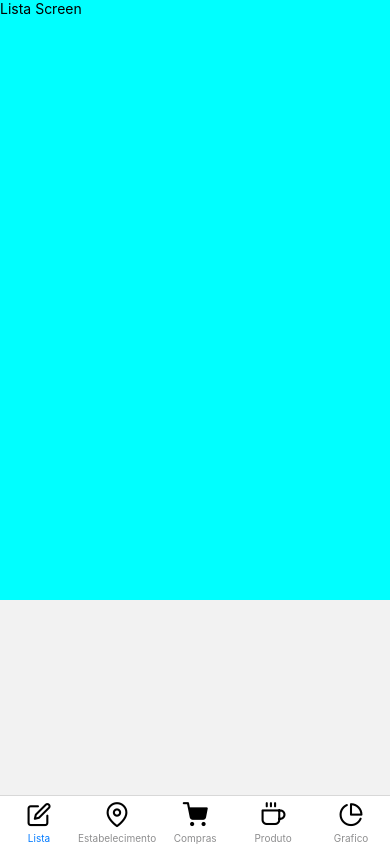
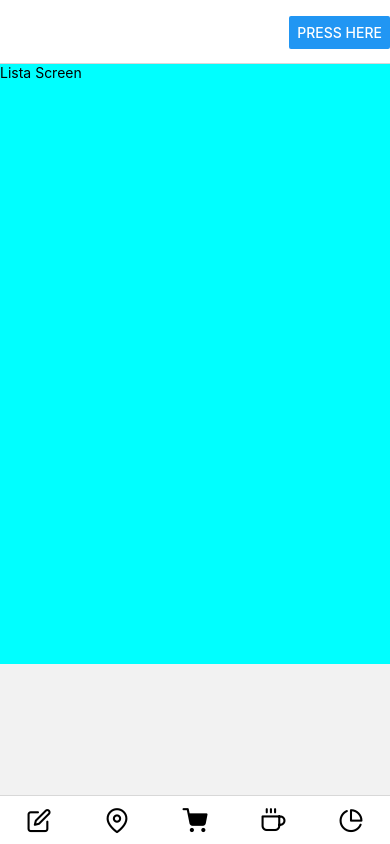
Before and after one commit to hugo-dutra/ComprasApp, a React Native app: screen /MainScreen in a window 390 px wide. Built offline with nearby package versions, Linux system fonts and the light colour scheme.

Commit message:
Navigation basic finished

```diff
--- /dev/null
+++ b/src/components/TabNavitatorHeader.tsx
@@ -0,0 +1,14 @@
+import { ParamListBase, RouteProp } from '@react-navigation/native'
+import React from 'react'
+import { Button } from 'react-native'
+
+
+const TabNavitatorHeader: React.FC<{ handleLoginNavigation: () => void }> = props => {
+  return (
+    <>
+      <Button title='press here' onPress={() => props.handleLoginNavigation()} />
+    </>
+  )
+}
+
+export default TabNavitatorHeader
--- a/src/screens/MainScreen.tsx
+++ b/src/screens/MainScreen.tsx
@@ -8,16 +8,21 @@ import ComprasScreen from './ComprasScreen';
 import ProdutoScreen from './ProdutoScreen';
 import GraficoScreen from './GraficoScreen';
 import { Feather } from '@expo/vector-icons';
+import TabNavitatorHeader from '../components/TabNavitatorHeader';
 
 const { Navigator, Screen } = createBottomTabNavigator();
 
 const MainScreen: React.FC<{ route: RouteProp<ParamListBase, "MainScreen">, navigation: any }> = (props) => {
+  const handleLoginNavigation = () => {
+    props.navigation.navigate("LoginScreen");
+  }
   return (
     < View style={{ flex: 1, height: Dimensions.get("screen").height }} >
-      {/* <Text onPress={() => { props.navigation.navigate("LoginScreen") }}>MainScreen</Text> */}
       <Navigator
         screenOptions={{
-          headerShown: false
+          headerShown: true,
+          headerRight: () => <TabNavitatorHeader handleLoginNavigation={() => handleLoginNavigation()} />,
+          title: ''
         }}>
         <Screen name='Lista' options={{
           tabBarIcon: () => { return <Feather name="edit" size={25} color="#000" />; }
```
